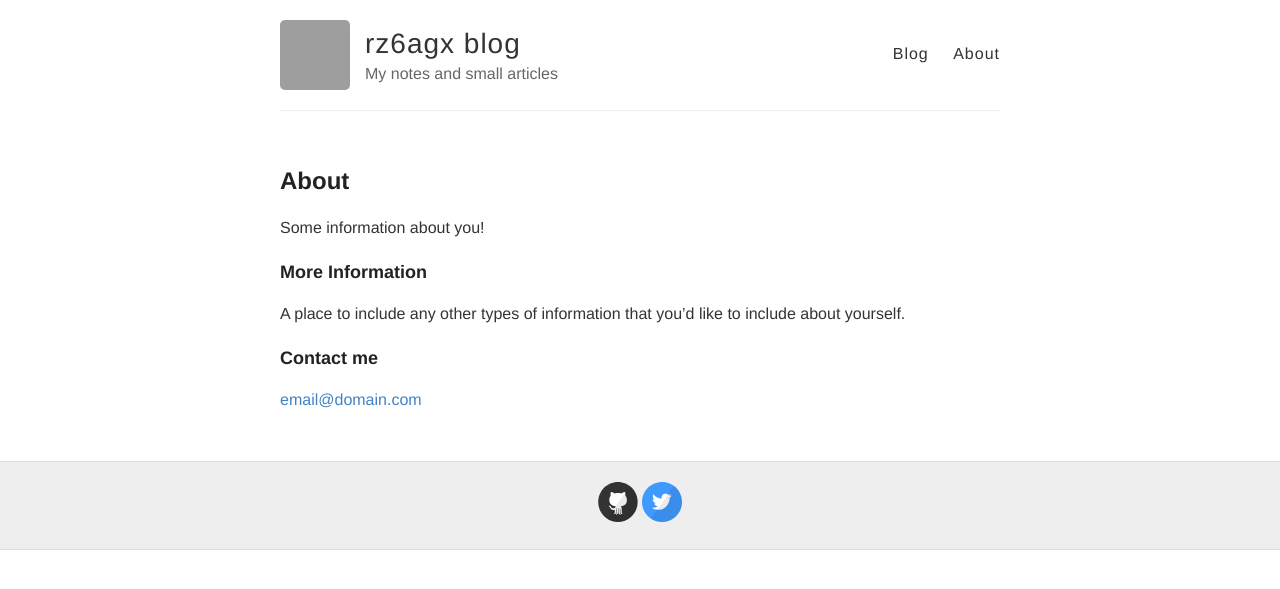
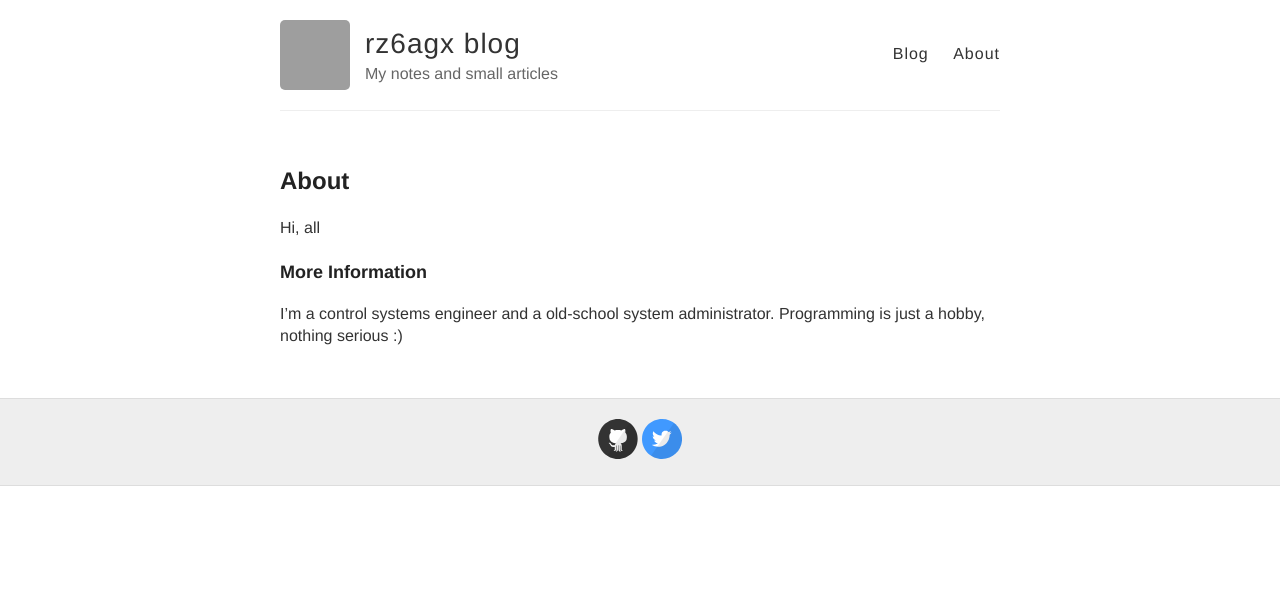
Before and after one commit to rz6agx/rz6agx.github.io, a Jekyll site: the page built from about.md, in a window 1280 px wide. Shown: the top 589 px of the page. Built offline with Jekyll 4.4.1, drawn with Linux system fonts in a browser that asks for light colours; grey boxes are pictures that could not be loaded.

Commit message:
update about page

```diff
--- a/about.md
+++ b/about.md
@@ -4,12 +4,8 @@ title: About
 permalink: /about/
 ---
 
-Some information about you!
+Hi, all
 
 ### More Information
 
-A place to include any other types of information that you'd like to include about yourself.
-
-### Contact me
-
-[email@domain.com](mailto:email@domain.com)
+I'm a control systems engineer and a old-school system administrator. Programming is just a hobby, nothing serious :)
```
